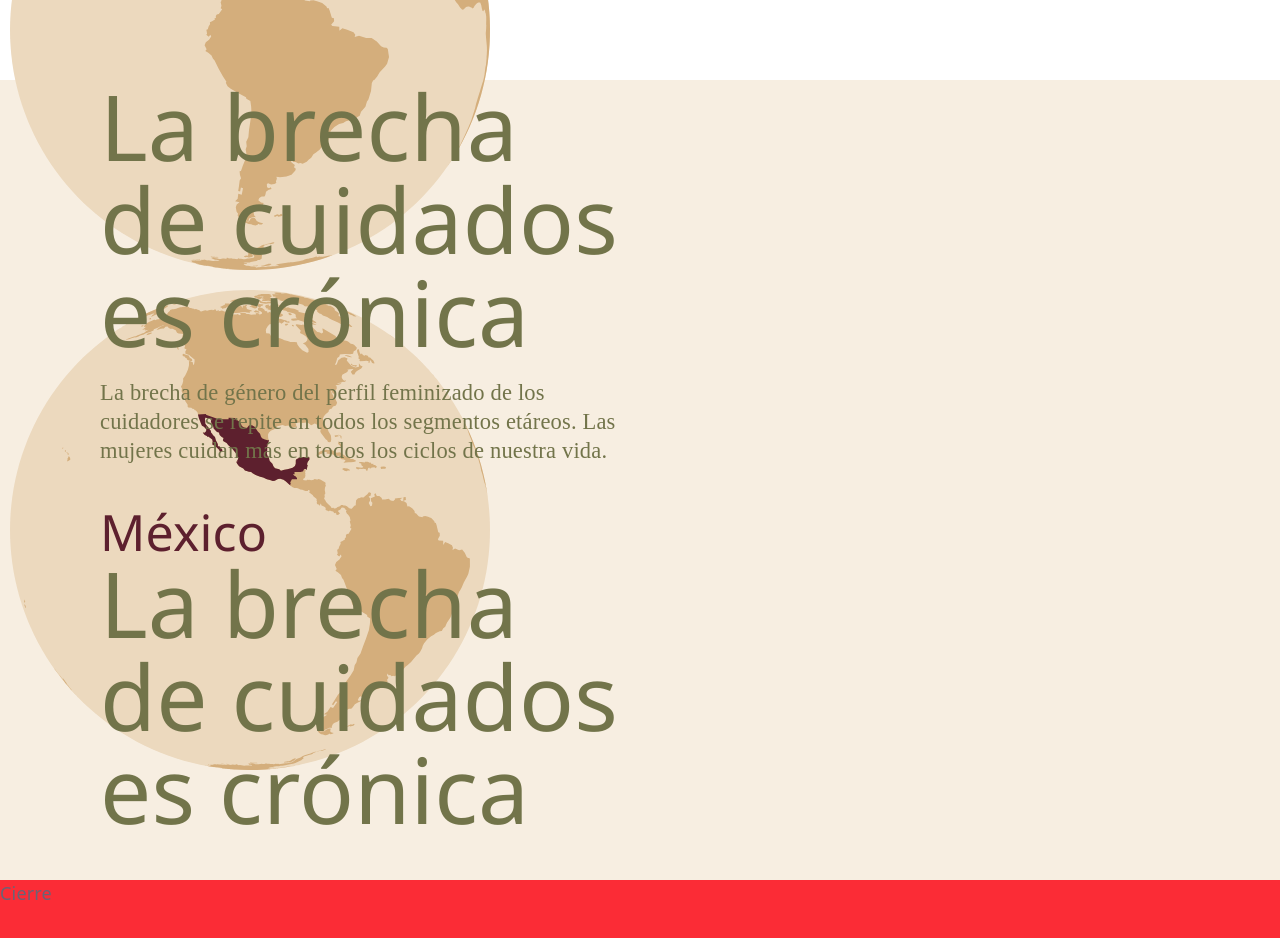
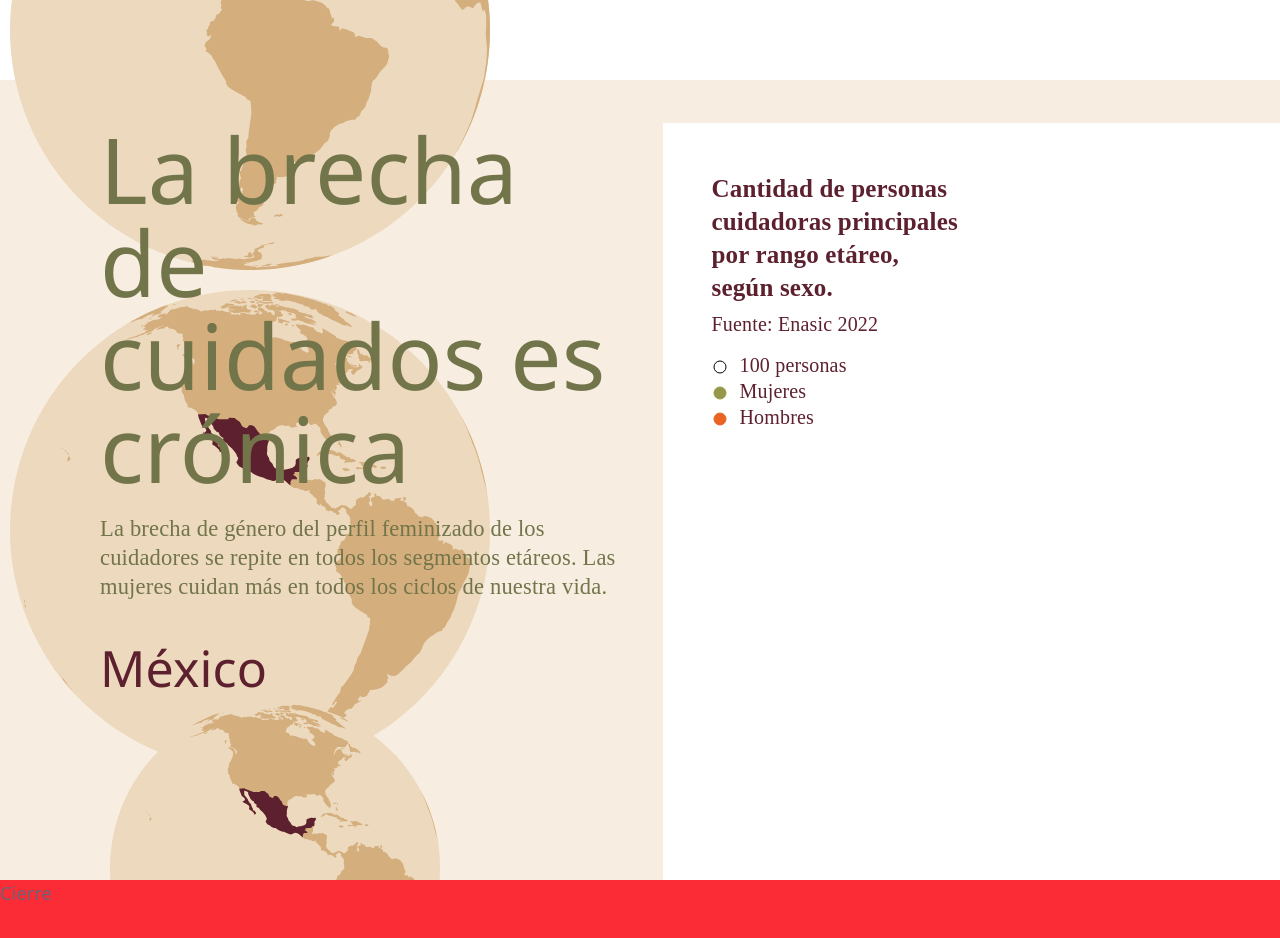
Before and after one commit to dataista-studio/cuidados-circulares, a React (Vite) app: page / in a window 1280 px wide. Shown: the part 3920-4858 px from the top of the page. Built offline with nearby package versions, Linux system fonts and the light colour scheme; a web font is replaced by a local one.

Commit message:
add legend

```diff
--- a/src/screens/SeccionV.jsx
+++ b/src/screens/SeccionV.jsx
@@ -1,22 +1,46 @@
+import { oceano5, tierra5, pais5, verde, naranjo } from "../utils/colors";
+
 import Title from "./seccionV/Title";
 import Paragraph from "./seccionV/Paragraph";
 import CountryTitle from "./seccionV/CountryTitle";
+import Globe from "../components/Globe";
+import ChartTitle from "./seccionV/ChartTitle";
+import ChartSource from "./seccionV/ChartSource";
+import LegendItem from "./seccionV/LegendItem";
 
 const title = "La brecha de cuidados es crónica";
 const paragraphText = "La brecha de género del perfil feminizado de los cuidadores se repite en todos los segmentos etáreos. Las mujeres cuidan más en todos los ciclos de nuestra vida.";
 const selectedCountry = 'México';
+const englishName = "Mexico";
+const chartTitle = "Cantidad de personas cuidadoras principales por rango etáreo, según sexo.";
+const chartSource = "Fuente: Enasic 2022";
 
 export default function SeccionV() {
     return (
-        <div className="w-screen h-screen bg-crema ">
-            <div className="max-w-[1080px] flex flex-col mx-auto h-screen">
-                <div className="w-[48%] h-screen">
+        <div className="w-screen h-screen bg-crema overflow-hidden">
+            <div className="max-w-[1080px] flex flex-row mx-auto h-screen pt-[43px] gap-10 ">
+                <div className="w-[48%] h-full">
                     <Title title={title} />
                     <Paragraph paragraph={paragraphText} />
                     <CountryTitle countryName={selectedCountry} />
+                    <Globe
+                        width={350}
+                        countryName={englishName}
+                        oceanColor={oceano5}
+                        landColor={tierra5}
+                        countryColor={pais5}
+                    />
                 </div>
                 <div className="w-[48%] h-screen">
-                    <Title title={"La brecha de cuidados es crónica"} />
+                    <div className="h-[95%] w-[140%] bg-blanco pt-[49px]">
+                        <div className="w-[247px] ml-[49px]">
+                            <ChartTitle chartTitle={chartTitle} />
+                            <ChartSource chartSource={chartSource} />
+                            {selectedCountry === 'México' ? <LegendItem fill={"none"} stroke={"#000"} text={"100 personas"} /> : null}
+                            <LegendItem fill={verde} stroke={verde} text={"Mujeres"} />
+                            <LegendItem fill={naranjo} stroke={naranjo} text={"Hombres"} />
+                        </div>
+                    </div>
                 </div>
             </div>
         </div>
--- /dev/null
+++ b/src/screens/seccionV/LegendItem.jsx
@@ -0,0 +1,14 @@
+export default function LegendItem({ fill, stroke, text }) {
+    const size = 12;
+    const width = size + 4;
+    return (
+        <div>
+            <svg className="inline mr-[12px]" width={width} height={width}>
+                <circle r={size/2} cx={width/2} cy={width/2} stroke={stroke} fill={fill} stroke-width={1}/>
+            </svg>
+            <span className="text-[20px] text-burdeo font-serif leading-[20px] font-normal">
+                {text}
+            </span>
+        </div>
+    )
+};
```
